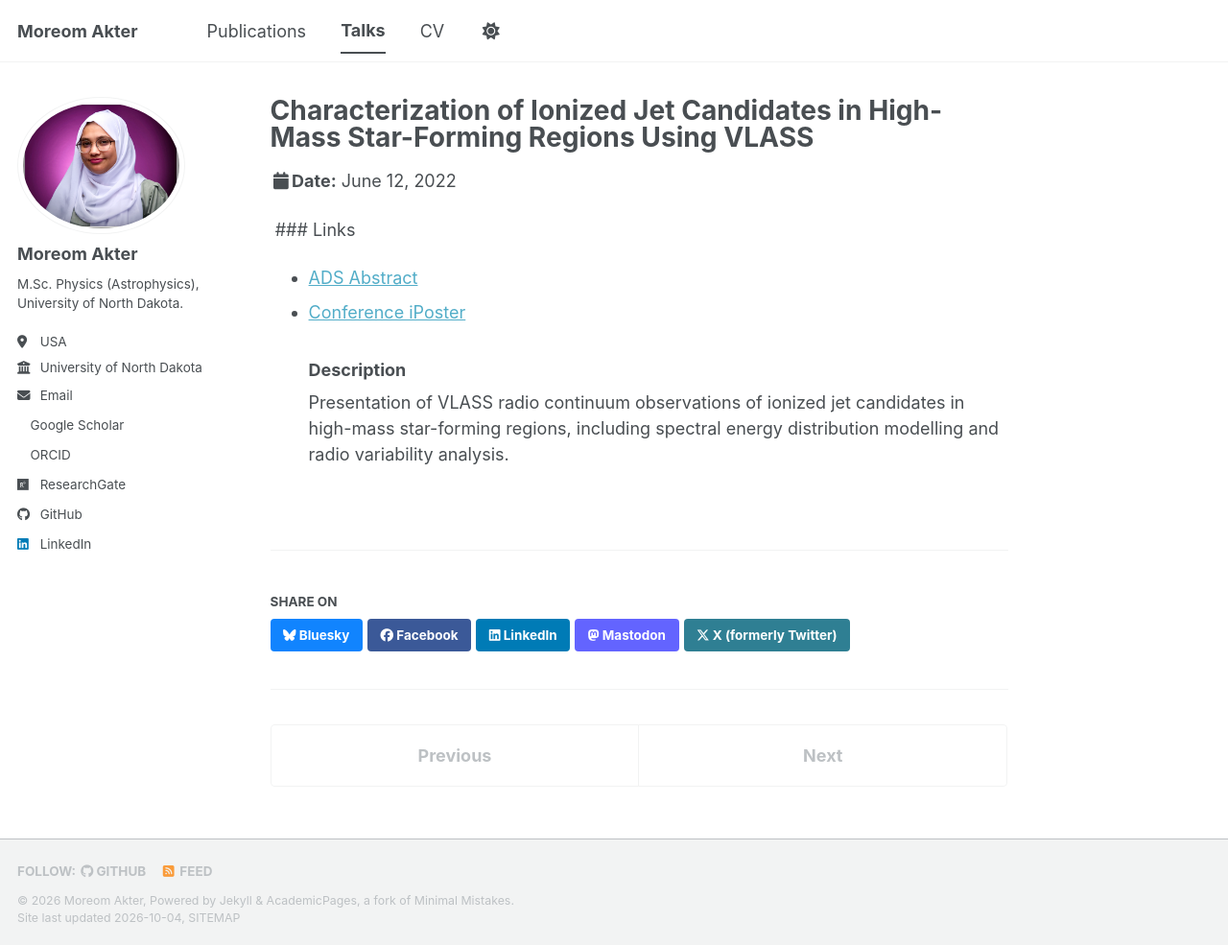
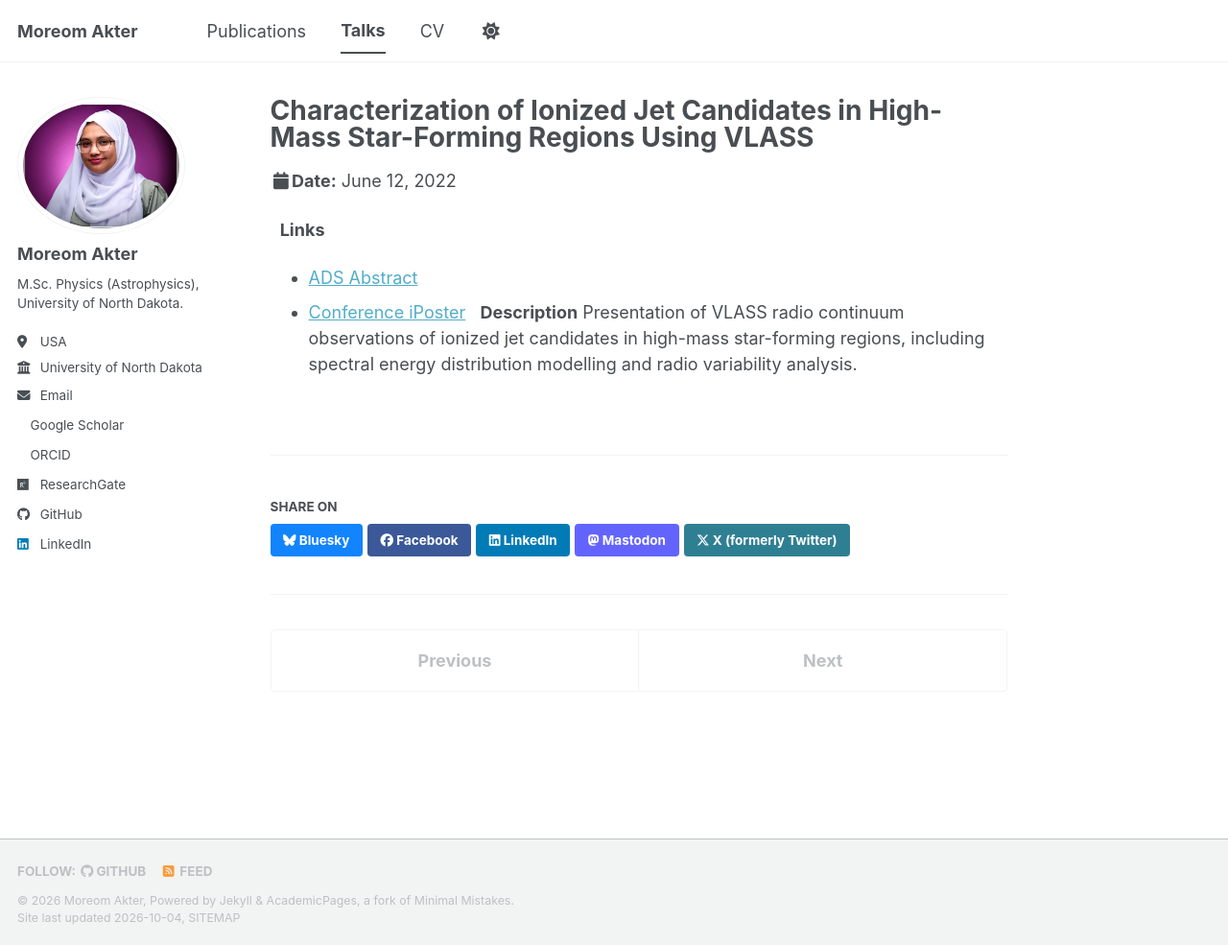
Before and after one commit to Moreom/Moreom.github.io, a Jekyll site: the page built from _talks/2022-06-12-vlass-aas.md, in a window 1280 px wide and 985 px high. Shown: the whole window at 96% size. Built offline with Jekyll 4.4.1, drawn with Linux system fonts in a browser that asks for light colours; a style sheet for code colours, icons or effects is not loaded.

Commit message:
Update 2022-06-12-vlass-aas.md

```diff
--- a/_talks/2022-06-12-vlass-aas.md
+++ b/_talks/2022-06-12-vlass-aas.md
@@ -7,8 +7,11 @@ venue: "240th American Astronomical Society Meeting"
 date: 2022-06-12
 location: "Pasadena, California, USA"
 ---
- ### Links
+
+**Links**
+
 - [ADS Abstract](https://ui.adsabs.harvard.edu/abs/2022AAS...24010517A/abstract)
 - [Conference iPoster](https://aas240-aas.ipostersessions.com/default.aspx?s=F1-96-83-74-44-0B-17-25-9D-D3-89-79-CF-85-BA-18)
-### Description
+
+**Description**
 Presentation of VLASS radio continuum observations of ionized jet candidates in high-mass star-forming regions, including spectral energy distribution modelling and radio variability analysis.
```
